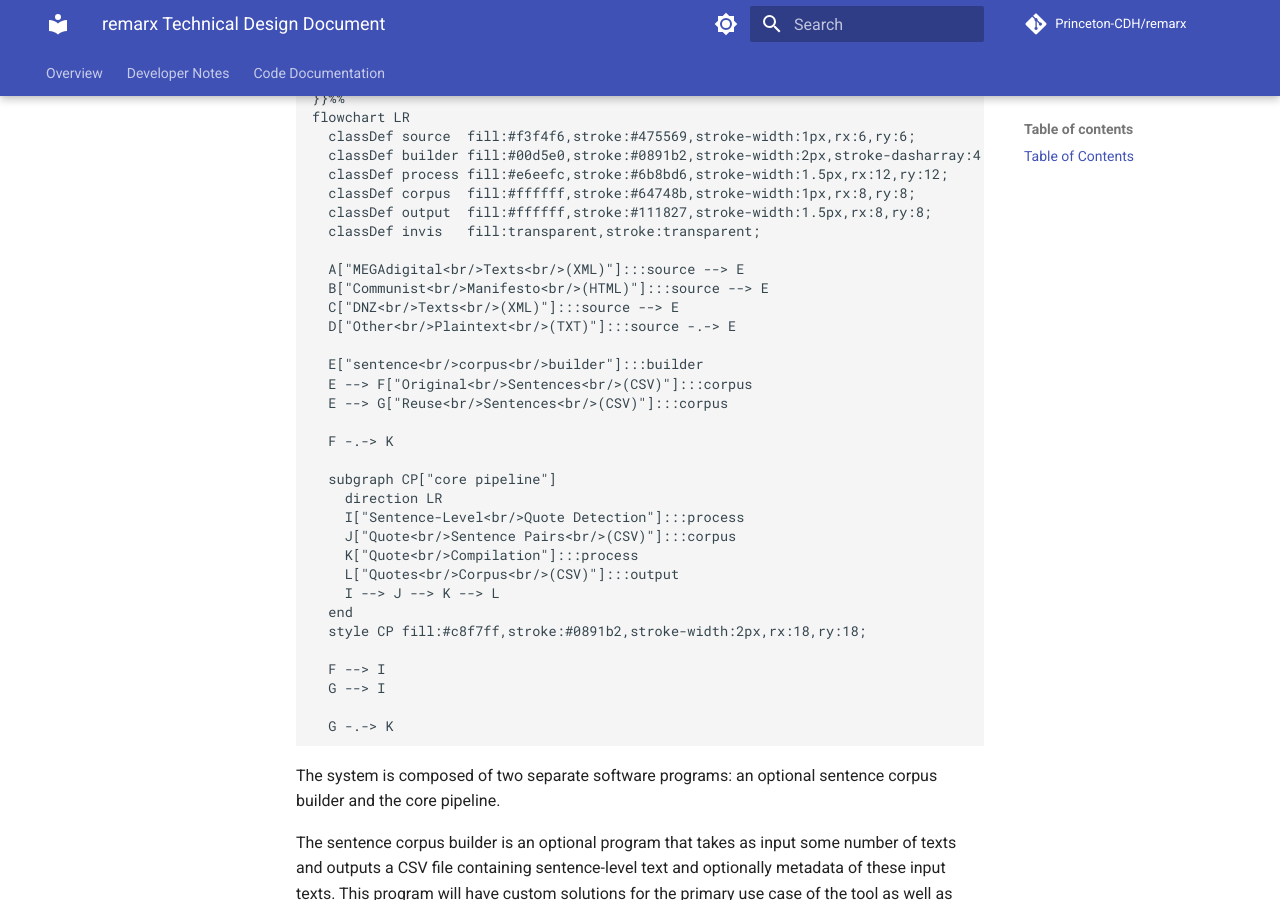
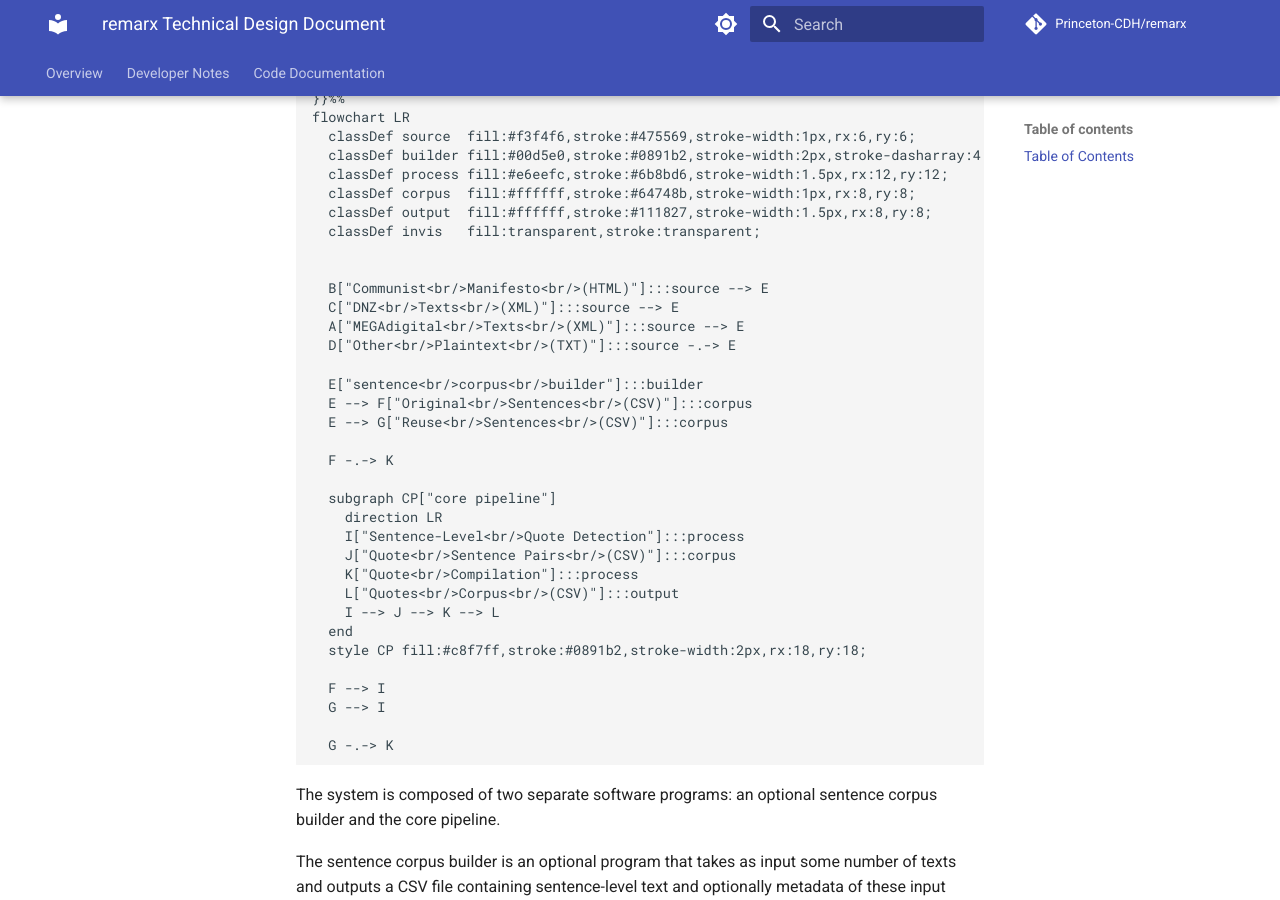
Before and after one commit to Princeton-CDH/remarx, an MkDocs documentation site: the page built from docs/technical-design-document.md, in a window 1280 px wide and 900 px high, scrolled down 3061 px. Built offline with MkDocs 1.6.1 and Material for MkDocs 9.7.7, drawn with Linux system fonts in a browser that asks for light colours; comment, search, counter and statistics services are not loaded; the version menu is left out.

```diff
--- a/docs/technical-design-document.md
+++ b/docs/technical-design-document.md
@@ -103,9 +103,10 @@ flowchart LR
   classDef output  fill:#ffffff,stroke:#111827,stroke-width:1.5px,rx:8,ry:8;
   classDef invis   fill:transparent,stroke:transparent;
 
-  A["MEGAdigital<br/>Texts<br/>(XML)"]:::source --> E
+
   B["Communist<br/>Manifesto<br/>(HTML)"]:::source --> E
   C["DNZ<br/>Texts<br/>(XML)"]:::source --> E
+  A["MEGAdigital<br/>Texts<br/>(XML)"]:::source --> E
   D["Other<br/>Plaintext<br/>(TXT)"]:::source -.-> E
 
   E["sentence<br/>corpus<br/>builder"]:::builder
```
